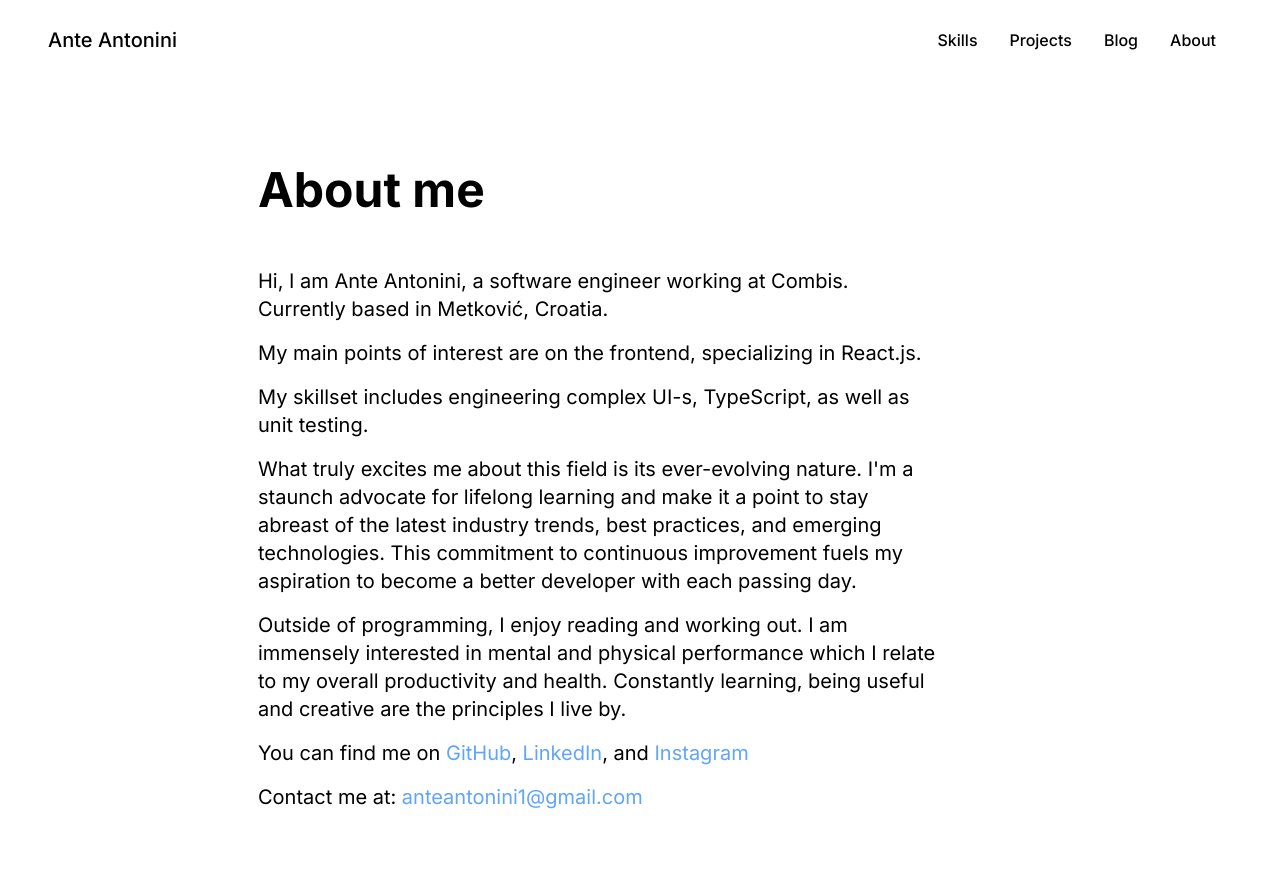
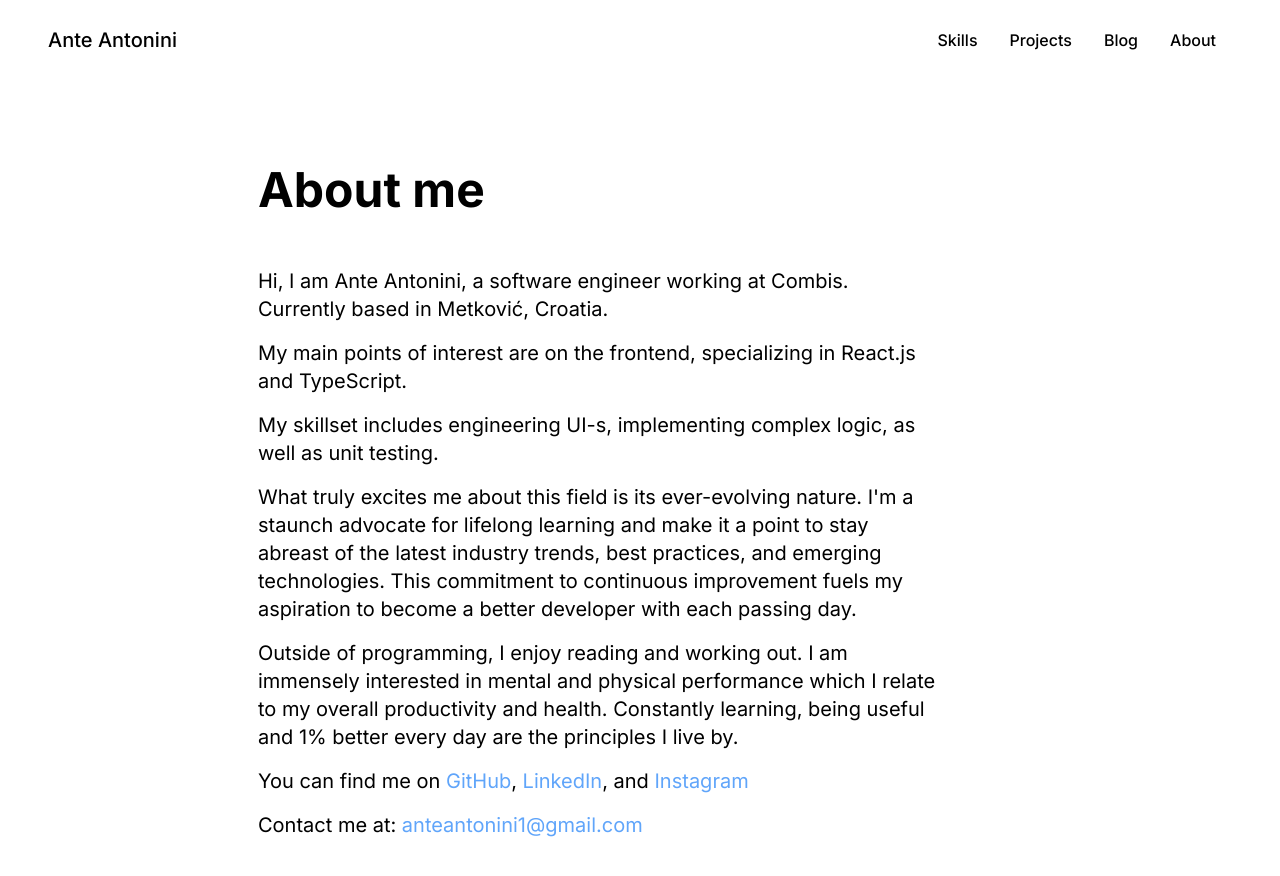
Before and after one commit to AnteAntonini/Portfolio, a Next.js app: page /about in a window 1280 px wide. Shown: the top 876 px of the page. Built offline with nearby package versions, Linux system fonts and the light colour scheme.

Commit message:
update about me page

```diff
--- a/src/app/about/page.js
+++ b/src/app/about/page.js
@@ -11,11 +11,11 @@ const About = () => {
         </p>
         <p>
           My main points of interest are on the frontend, specializing in
-          React.js.
+          React.js and TypeScript.
         </p>
         <p>
-          My skillset includes engineering complex UI-s, TypeScript, as well as
-          unit testing.
+          My skillset includes engineering UI-s, implementing complex logic, as
+          well as unit testing.
         </p>
         <p>
           What truly excites me about this field is its ever-evolving nature.
@@ -28,7 +28,7 @@ const About = () => {
           Outside of programming, I enjoy reading and working out. I am
           immensely interested in mental and physical performance which I relate
           to my overall productivity and health. Constantly learning, being
-          useful and creative are the principles I live by.
+          useful and 1% better every day are the principles I live by.
         </p>
         <p>
           You can find me on{" "}
```
